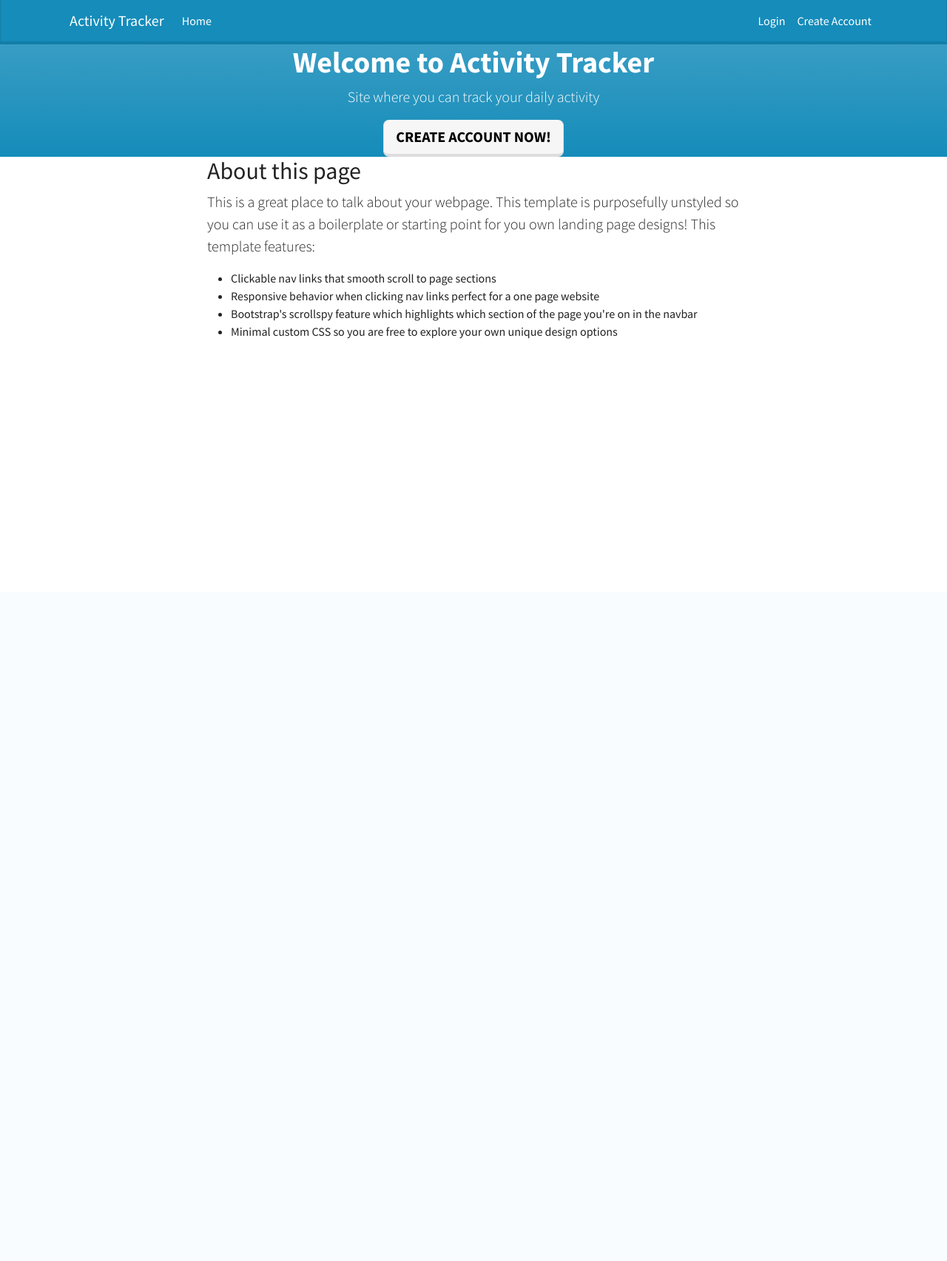
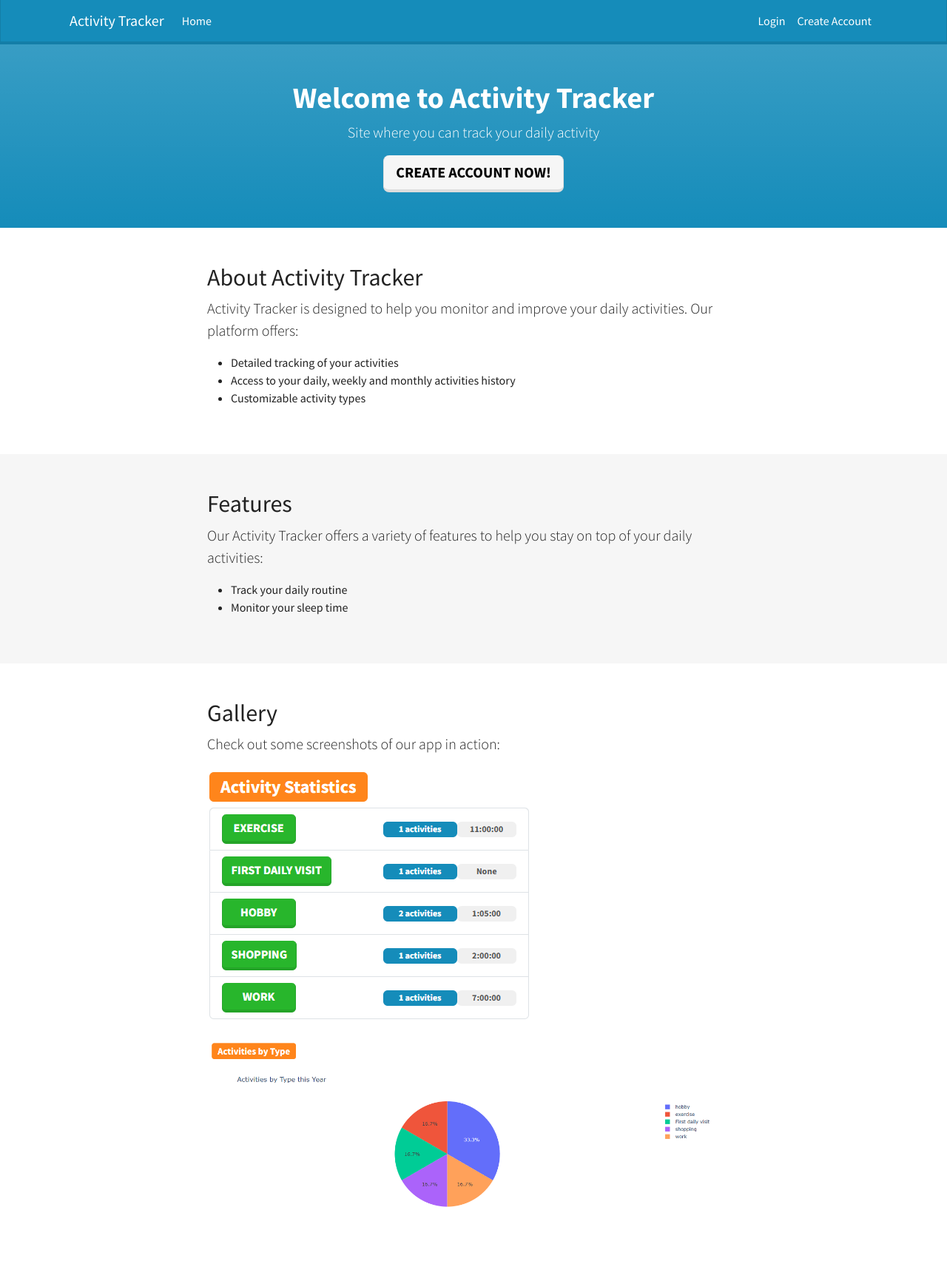
Before and after one commit to Wymagin/Activity_tracker, a Django app: page /home/ in a window 1280 px wide. Shown: the whole page at 74% size. Before the commit the page ends 458 px from the top, so only its background shows below. Run offline with Django 5.2, Linux system fonts and the light colour scheme; some libraries are stand-ins or nearby versions.

Commit message:
minor fixes

```diff
--- a/activity_tracker/templates/activity_tracker/home.html
+++ b/activity_tracker/templates/activity_tracker/home.html
@@ -1,28 +1,66 @@
 {% extends 'activity_tracker/base.html' %}
-
+{% load static %}
 {% block content %}
-<header class="bg-primary bg-gradient text-white">
+<header class="bg-primary bg-gradient text-white py-5">
     <div class="container px-4 text-center">
         <h1 class="fw-bolder">Welcome to Activity Tracker</h1>
         <p class="lead">Site where you can track your daily activity</p>
-        <a class="btn btn-lg btn-light" href = "{% url 'register' %}">CREATE ACCOUNT NOW!</a>
+        {% if user.is_authenticated %}
+        <a class="btn btn-lg btn-light" href="{% url 'dashboard' %}">WELCOME!</a>
+        {% else %}
+        <a class="btn btn-lg btn-light" href="{% url 'register' %}">CREATE ACCOUNT NOW!</a>
+        {% endif %}
     </div>
 </header>
 <!-- About section-->
-<section id="about">
+<section id="about" class="py-5">
     <div class="container px-4">
         <div class="row gx-4 justify-content-center">
             <div class="col-lg-8">
-                <h2>About this page</h2>
-                <p class="lead">This is a great place to talk about your webpage. This template is purposefully unstyled so you can use it as a boilerplate or starting point for you own landing page designs! This template features:</p>
+                <h2>About Activity Tracker</h2>
+                <p class="lead">Activity Tracker is designed to help you monitor and improve your daily activities. Our platform offers:</p>
                 <ul>
-                    <li>Clickable nav links that smooth scroll to page sections</li>
-                    <li>Responsive behavior when clicking nav links perfect for a one page website</li>
-                    <li>Bootstrap's scrollspy feature which highlights which section of the page you're on in the navbar</li>
-                    <li>Minimal custom CSS so you are free to explore your own unique design options</li>
+                    <li>Detailed tracking of your activities</li>
+                    <li>Access to your daily, weekly and monthly activities history</li>
+                    <li>Customizable activity types</li>
                 </ul>
             </div>
         </div>
     </div>
 </section>
+<!-- Features section-->
+<section id="features" class="py-5 bg-light">
+    <div class="container px-4">
+        <div class="row gx-4 justify-content-center">
+            <div class="col-lg-8">
+                <h2>Features</h2>
+                <p class="lead">Our Activity Tracker offers a variety of features to help you stay on top of your daily activities:</p>
+                <ul>
+                    <li>Track your daily routine</li>
+                    <li>Monitor your sleep time</li>
+                </ul>
+            </div>
+        </div>
+    </div>
+</section>
+<!-- Gallery section-->
+<section id="gallery" class="py-5">
+    <div class="container px-4">
+        <div class="row gx-4 justify-content-center">
+            <div class="col-lg-8">
+                <h2>Gallery</h2>
+                <p class="lead">Check out some screenshots of our app in action:</p>
+                <div class="row">
+                    <div class="col-md-12 mb-3 justify-content-center align-items-center">
+                        <img src="{% static 'images/im1activity.png' %}" class="img-fluid rounded align-items-center" alt="Screenshot 1">
+                    </div>
+                    <div class="row">
+                        <div class="col-md-12 mb-3">
+                            <img src="{% static 'images/im2activity.png' %}" class="img-fluid rounded" alt="Screenshot 4">
+                        </div>
+                </div>
+            </div>
+        </div>
+    </div>
+</section>
 {% endblock %}
--- a/activity_tracker/utils.py
+++ b/activity_tracker/utils.py
@@ -26,18 +26,18 @@ def create_daily_activities_chart(user):
     df = pd.DataFrame(daily_activities)
 
     # Convert duration to minutes for better visualization
-    df['total_duration_minutes'] = df['total_duration'].apply(lambda x: x.total_seconds() / 60 if x else 0)
+    df['total_duration_hours'] = df['total_duration'].apply(lambda x: x.total_seconds() / 60 / 60 if x else 0)
 
     # Create plotly figure
     fig = px.bar(
         df,
         x='day',
-        y='total_duration_minutes',
+        y='total_duration_hours',
         color='activity_count',
         title='Daily Activity Duration',
         labels={
             'day': 'Date',
-            'total_duration_minutes': 'Total Duration (minutes)',
+            'total_duration_hours': 'Total Duration (hours)',
             'activity_count': 'Number of Activities'
         }
     )
--- a/activity_tracker/views.py
+++ b/activity_tracker/views.py
@@ -81,7 +81,7 @@ def dashboard_view(request):
         Activity.objects.create(
             user=request.user,
             name='Hello',
-            activity_type='Hobby',
+            activity_type='First daily visit',
             start_time=timezone.now(),
             description="Thank you for visiting our site today"
         )
```
Also changed, not shown: activity_tracker/templates/activity_tracker/dashboard.html (+14 -11 lines), activity_tracker/templates/activity_tracker/dashboard_day.html (+4 -4 lines), activity_tracker/templates/activity_tracker/dashboard_month.html (+4 -4 lines), activity_tracker/templates/activity_tracker/dashboard_week.html (+4 -4 lines), activity_tracker/templates/activity_tracker/redund.html (deleted, +0 -43 lines), static/images/im1activity.png (added), static/images/im2activity.png (added).
